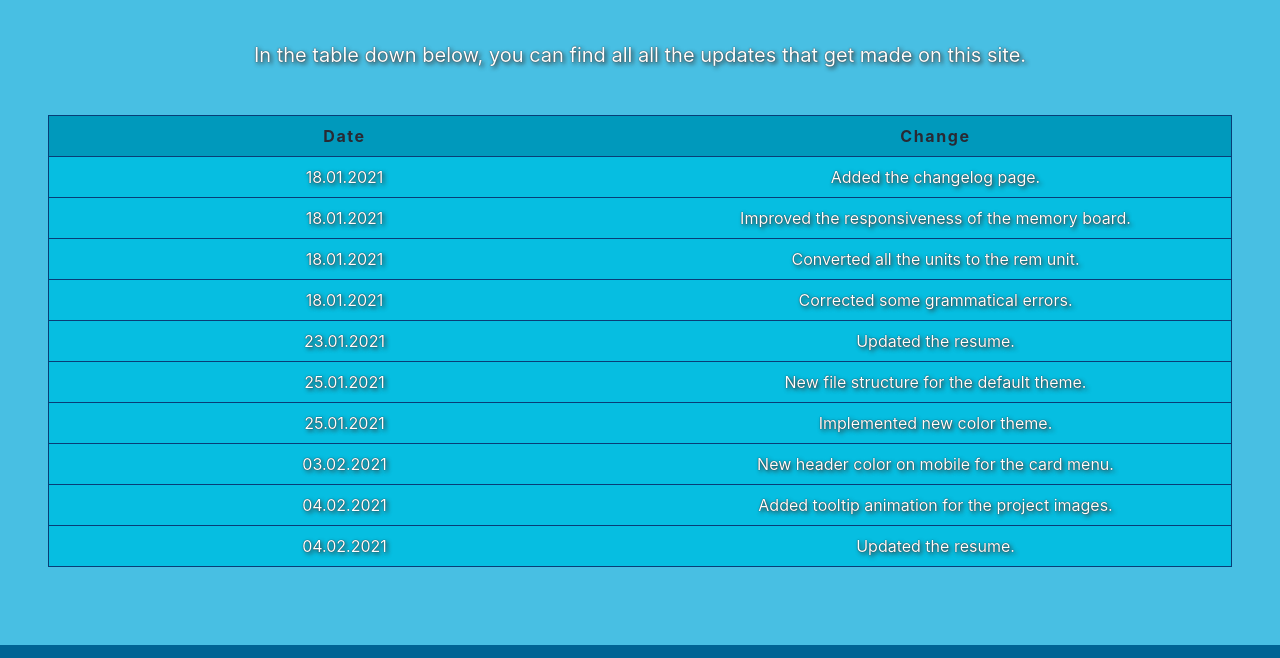
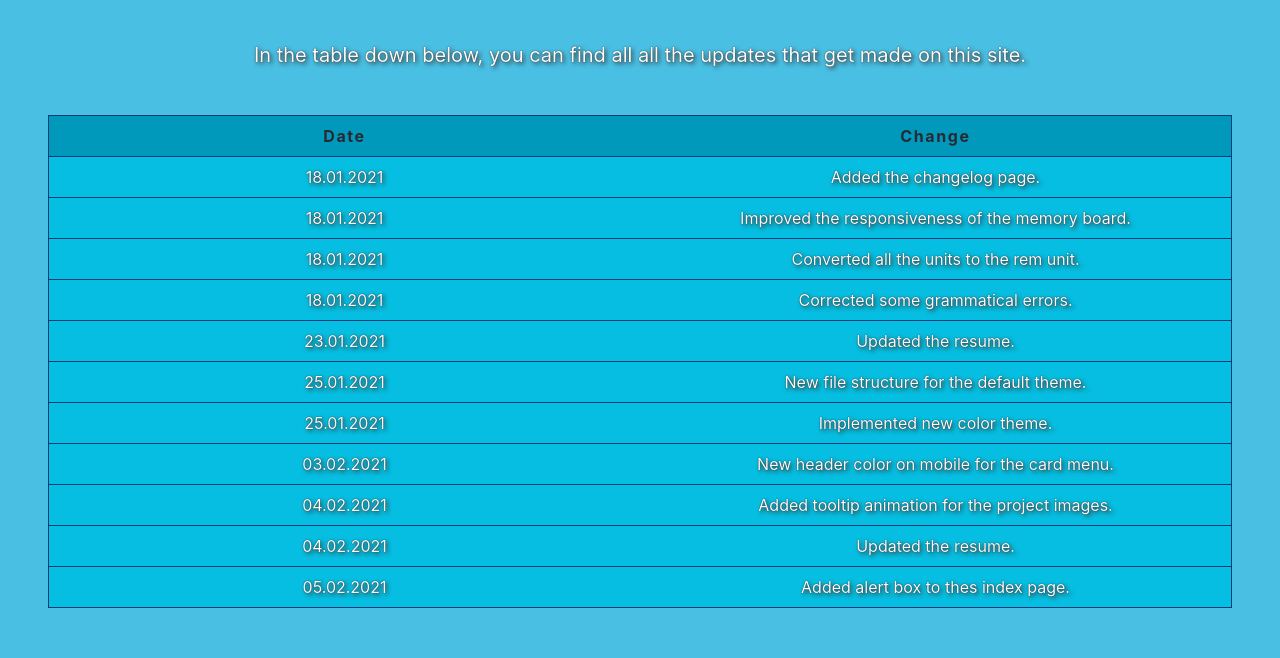
Before and after one commit to StevenGreve/my-website, a plain HTML site: page changelog.html in a window 1280 px wide. Shown: the part 64-722 px from the top of the page. Drawn offline with Linux system fonts and the light colour scheme.

Commit message:
New changelog entry.

```diff
--- a/changelog.html
+++ b/changelog.html
@@ -81,6 +81,10 @@
                     <td scope="row" data-label="date">04.02.2021</td>
                     <td data-label="change">Updated the resume.</td>
                 </tr>
+                <tr>
+                    <td scope="row" data-label="date">05.02.2021</td>
+                    <td data-label="change">Added alert box to thes index page.</td>
+                </tr>
             </tbody>
         </table>
     </div>
--- a/src/css/default-theme/changelog.css
+++ b/src/css/default-theme/changelog.css
@@ -6,7 +6,7 @@
 /* Changelog Table Styling */
 .table-wrapper{
     min-height: calc(100vh - 3.85rem - 8.5rem);
-    margin: 3rem 3rem 0 3rem;
+    margin: 3rem;
 }
 
 table caption{
--- a/src/css/pink-theme/changelog.css
+++ b/src/css/pink-theme/changelog.css
@@ -6,7 +6,7 @@
 /* Changelog Table Styling */
 .table-wrapper{
     min-height: calc(100vh - 3.85rem - 8.5rem);
-    margin: 3rem 3rem 0 3rem;
+    margin: 3rem;
 }
 
 table caption{
```
